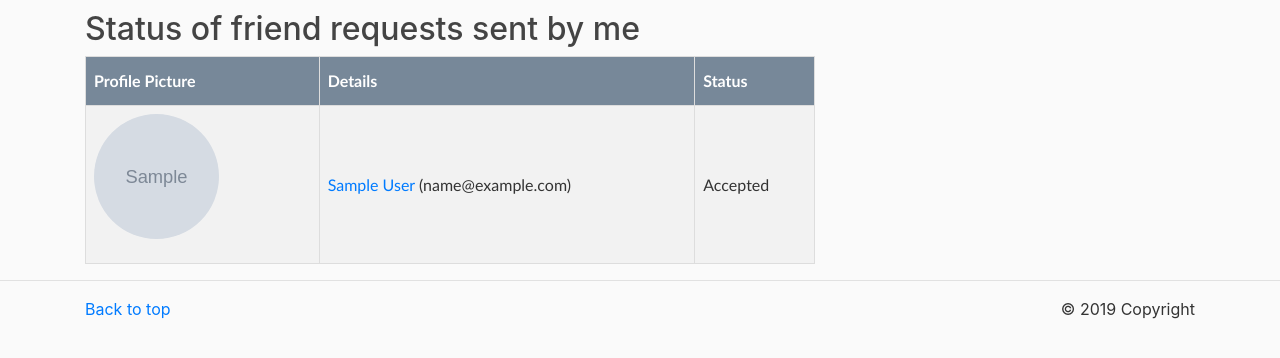
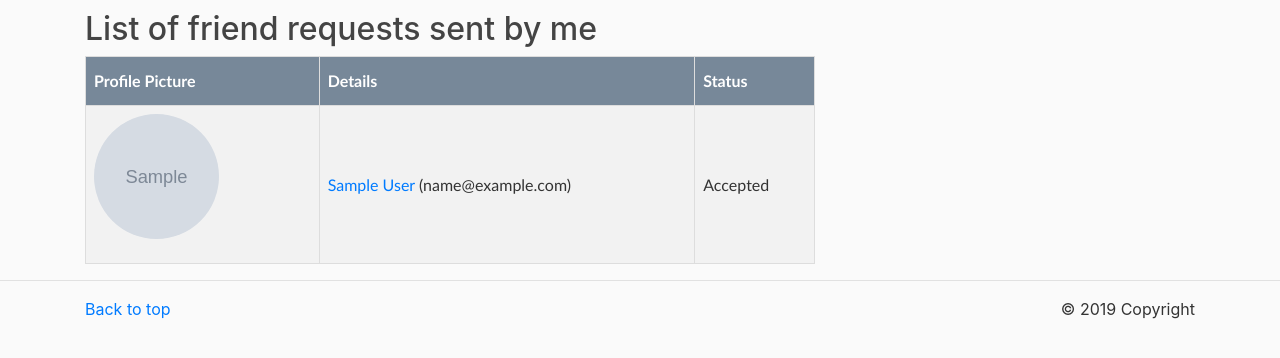
Before and after one commit to akshatz/FacebookClone, a Django app: page /friend/list/ in a window 1280 px wide. Shown: the part 70-428 px from the top of the page. Run offline with Django 3.2, Linux system fonts and the light colour scheme; a user stored in the database is signed in; tables that the repository leaves empty hold one stand-in row (values such as "Sample post"); grey boxes marked "Sample" are stand-in pictures; some libraries are stand-ins or nearby versions.

Commit message:
Changed template

```diff
--- a/friend/templates/friend/friend_list.html
+++ b/friend/templates/friend/friend_list.html
@@ -1,7 +1,7 @@
 {% extends 'blog/base.html' %}
 {% load static %}
 {% block content %}
-<h2>Status of friend requests sent by me</h2>
+<h2>List of friend requests sent by me</h2>
 <table border="1px solid #fff" class = "friends">
     <tr>
         <th>Profile Picture</th>
```
